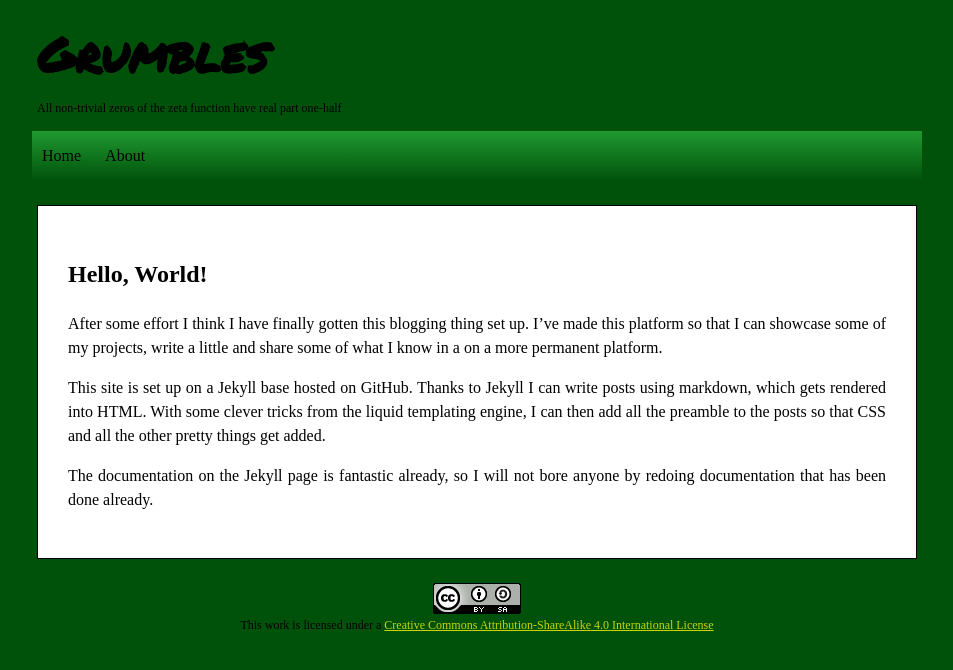
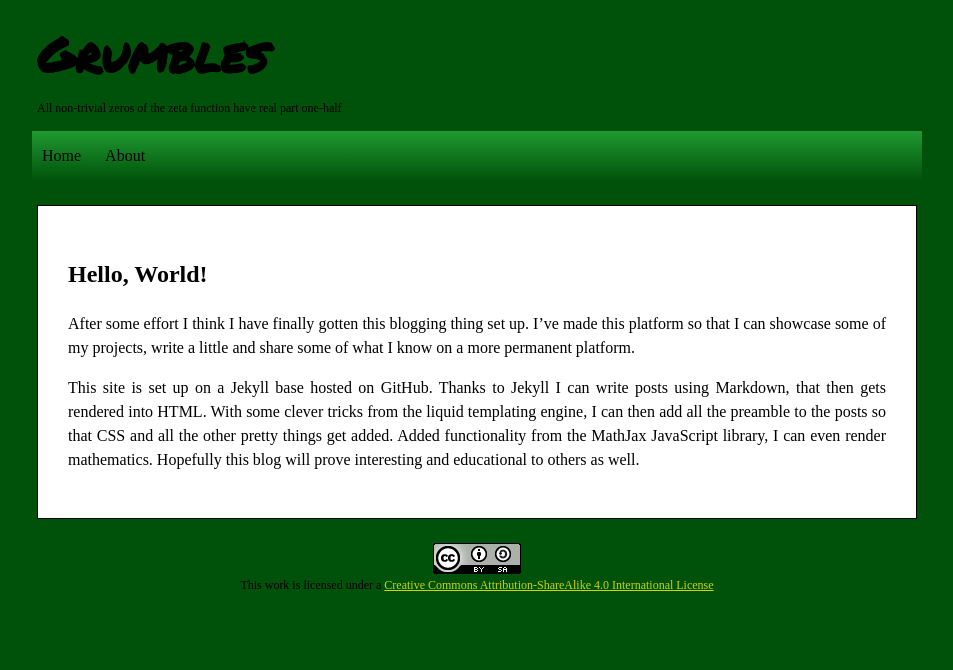
Before and after one commit to koo5/Gremble09.github.io, a Jekyll site: the page built from _posts/2014-10-08-Hello-world.md, in a window 1280 px wide. Shown: the top 670 px of the page, without its empty margins (163-1116 px from the left). Built offline with Jekyll 4.4.1, drawn with Linux system fonts in a browser that asks for light colours; some web fonts are replaced.

Commit message:
Added MathJax and fixed my first post

```diff
--- a/_layouts/default.html
+++ b/_layouts/default.html
@@ -2,6 +2,9 @@
 <html>
     <head>
         {% include preamble.html %}
+        <script type="text/javascript"
+            src="//cdn.mathjax.org/mathjax/latest/MathJax.js?config=TeX-AMS-MML_HTMLorMML">
+        </script>
         <title>{{page.title}}</title>
     </head>
     <body>
--- a/_posts/2014-10-08-Hello-world.md
+++ b/_posts/2014-10-08-Hello-world.md
@@ -6,8 +6,6 @@
 Hello, World!
 =============
 
-After some effort I think I have finally gotten this blogging thing set up.  I've made this platform so that I can showcase some of my projects, write a little and share some of what I know in a on a more permanent platform.
+After some effort I think I have finally gotten this blogging thing set up.  I've made this platform so that I can showcase some of my projects, write a little and share some of what I know on a more permanent platform.
 
-This site is set up on a Jekyll base hosted on GitHub.  Thanks to Jekyll I can write posts using markdown, which gets rendered into HTML.  With some clever tricks from the liquid templating engine, I can then add all the preamble to the posts so that CSS and all the other pretty things get added.
-
-The documentation on the Jekyll page is fantastic already, so I will not bore anyone by redoing documentation that has been done already.
+This site is set up on a Jekyll base hosted on GitHub.  Thanks to Jekyll I can write posts using Markdown, that then gets rendered into HTML.  With some clever tricks from the liquid templating engine, I can then add all the preamble to the posts so that CSS and all the other pretty things get added. Added functionality from the MathJax JavaScript library, I can even render mathematics.  Hopefully this blog will prove interesting and educational to others as well.
```
